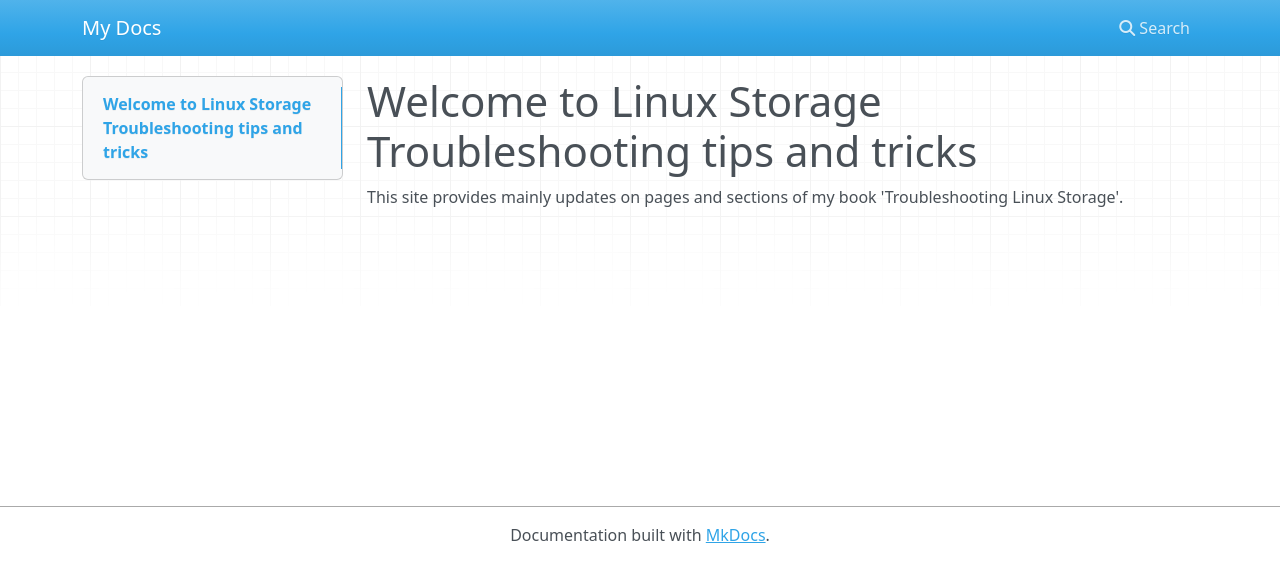
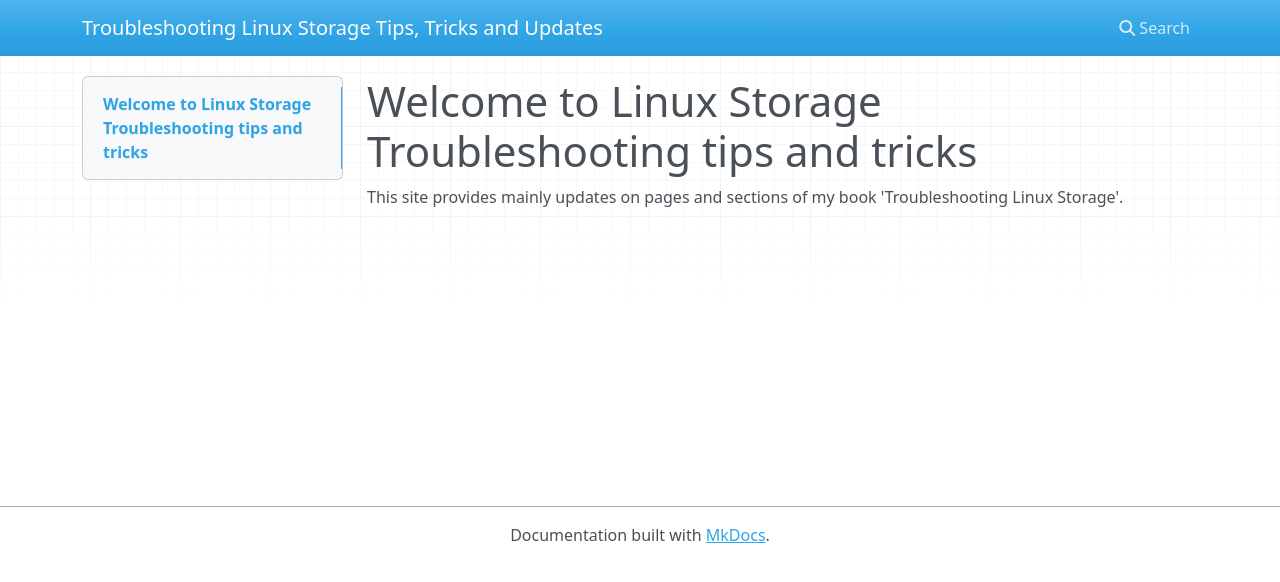
Before and after one commit to elonden/lst-tips, an MkDocs documentation site: the page built from docs/index.md, in a window 1280 px wide. Shown: the top 582 px of the page. Built offline with MkDocs 1.6.1, drawn with Linux system fonts in a browser that asks for light colours; nearby versions of some CDN libraries.

Commit message:
Update
Signed-off-by: Erwin van Londen <erwin.vanlonden@hitachivantara.com>

```diff
--- a/mkdocs.yml
+++ b/mkdocs.yml
@@ -1 +1 @@
-site_name: My Docs
+site_name: Troubleshooting Linux Storage Tips, Tricks and Updates
```
